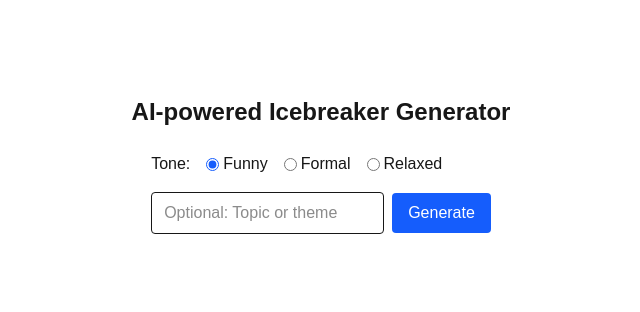
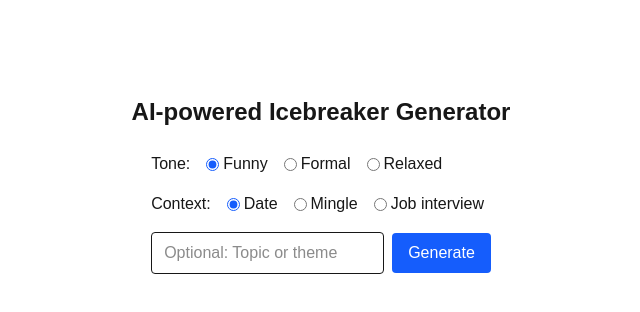
Before and after one commit to FannyPetersen/ai-idea-generator, a Next.js app: page / in a window 1280 px wide. Shown: the top 312 px of the page, without its empty margins (319-959 px from the left). Built offline with nearby package versions, Linux system fonts and the light colour scheme.

Commit message:
Add context radio buttons

```diff
--- /dev/null
+++ b/src/components/ContextRadioGroup.tsx
@@ -0,0 +1,37 @@
+import React from "react";
+
+const contexts = [
+  { value: "date", label: "Date" },
+  { value: "mingle", label: "Mingle" },
+  { value: "job-interview", label: "Job interview" },
+];
+
+export default function ContextRadioGroup({
+  value,
+  onChange,
+}: {
+  value: string;
+  onChange: (value: string) => void;
+}) {
+  return (
+    <div className="flex items-center gap-4">
+      <span className="font-medium">Context:</span>
+      {contexts.map((context) => (
+        <label
+          key={context.value}
+          className="flex items-center gap-1 cursor-pointer"
+        >
+          <input
+            type="radio"
+            name="context"
+            value={context.value}
+            checked={value === context.value}
+            onChange={() => onChange(context.value)}
+            className="accent-blue-600"
+          />
+          {context.label}
+        </label>
+      ))}
+    </div>
+  );
+}
--- a/src/components/InputForm.tsx
+++ b/src/components/InputForm.tsx
@@ -1,18 +1,20 @@
 import React, { useState } from "react";
 import ToneRadioGroup from "./ToneRadioGroup";
+import ContextRadioGroup from "./ContextRadioGroup";
 
 const InputForm = ({
   onSubmit,
 }: {
-  onSubmit?: (prompt: string, tone: string) => void;
+  onSubmit?: (prompt: string, tone: string, context: string) => void;
 }) => {
   const [prompt, setPrompt] = useState("");
   const [tone, setTone] = useState("funny");
+  const [context, setContext] = useState("date");
 
   const handleSubmit = (e: React.FormEvent) => {
     e.preventDefault();
     if (prompt.trim() && onSubmit) {
-      onSubmit(prompt, tone);
+      onSubmit(prompt, tone, context);
     }
     setPrompt("");
   };
@@ -20,6 +22,7 @@ const InputForm = ({
   return (
     <form onSubmit={handleSubmit} className="flex flex-col gap-4 items-start">
       <ToneRadioGroup value={tone} onChange={setTone} />
+      <ContextRadioGroup value={context} onChange={setContext} />
       <div className="flex gap-2 items-center w-full">
         <input
           type="text"
```
